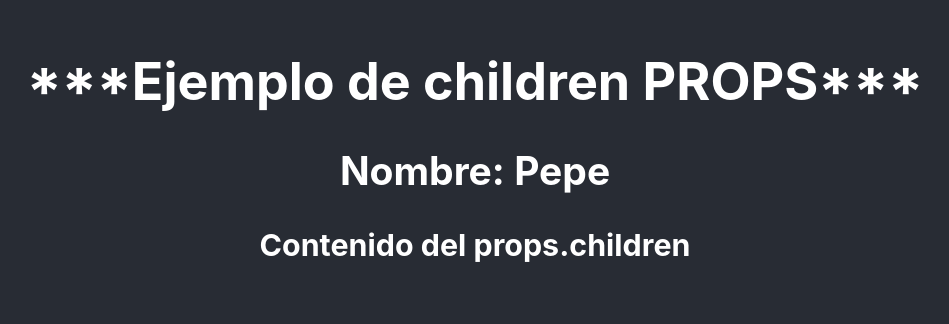
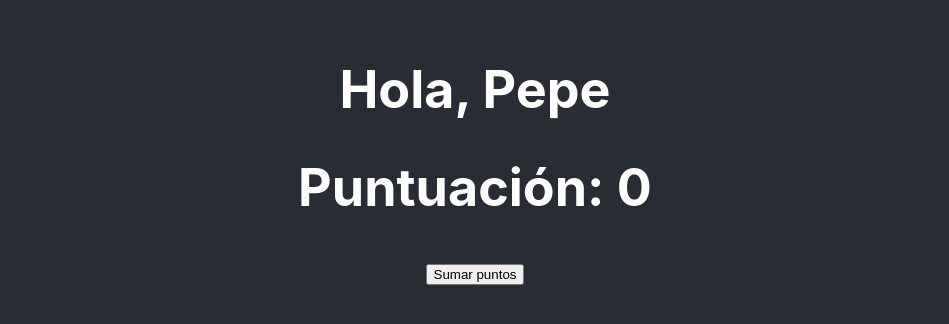
Before and after one commit to Marcoco759212/OpenBootcamp---ReactJS, a React (Create React App) app: page / in a window 1280 px wide. Shown: the part 246-570 px from the top of the page, without its empty margins (165-1114 px from the left). Built offline with nearby package versions, Linux system fonts and the light colour scheme.

Commit message:
Ejercicios de los videos (Ejemplo de componentes de estado | hooks y axios)

```diff
--- a/package.json
+++ b/package.json
@@ -6,6 +6,7 @@
     "@testing-library/jest-dom": "^5.16.5",
     "@testing-library/react": "^13.3.0",
     "@testing-library/user-event": "^13.5.0",
+    "axios": "^0.27.2",
     "react": "^18.2.0",
     "react-dom": "^18.2.0",
     "react-scripts": "5.0.1",
--- a/src/App.js
+++ b/src/App.js
@@ -6,6 +6,7 @@ import './App.css';
 // import Ejemplo2 from './hooks/Ejemplo2';
 // import ComponeteContext from './hooks/Ejemplo3';
 import Ejemplo4 from './hooks/Ejemplo4';
+import { ComponenteEstado } from './components/ComponenteEstado';
 
 function App() {
   return (
@@ -16,9 +17,10 @@ function App() {
         {/* <Ejemplo1></Ejemplo1> */}
         {/* <Ejemplo2></Ejemplo2> */}
         {/* <ComponeteContext></ComponeteContext> */}
-        <Ejemplo4 nombre={'Pepe'}>
+        {/* <Ejemplo4 nombre={'Pepe'}>
           <h3>Contenido del props.children</h3>
-        </Ejemplo4>
+        </Ejemplo4> */}
+        <ComponenteEstado></ComponenteEstado>
       </header>
     </div>
   );
--- /dev/null
+++ b/src/components/ComponenteEstado.jsx
@@ -0,0 +1,42 @@
+import axios from "axios";
+import React, {useState, useEffect} from "react";
+
+export const ComponenteEstado = () => {
+
+    const [partida, setPartida] = useState({
+        usuario: 'Pepe',
+        puntos: 0
+    });
+
+    useEffect(() => {
+        console.log(`Actualizando con useEffect nombre de usuario: ${partida.usuario}`);
+    },[partida]);
+
+    const obtenerUsuario = () => {
+        return axios.get('https://randomuser.me/api').then((resp) => {
+            if(resp.status === 200){
+                return resp.data.results[0].name.first
+            }else{
+                throw new Error('Error al obtener el usuario aleatorio')
+            }
+        }).catch((e) => console.error(`[Error] ${e}`))
+    }
+
+    const sumarPuntos = async () => {
+
+        const usr = await obtenerUsuario();
+
+        setPartida({
+            usuario: usr,
+            puntos: partida.puntos + 1
+        })
+    }
+
+    return (
+        <div>
+            <h1>Hola, {partida.usuario}</h1>
+            <h1> Puntuación: {partida.puntos} </h1>
+            <button onClick={sumarPuntos}>Sumar puntos</button>
+        </div>
+    )
+}
```
Also changed, not shown: 1 other file (tests, documents, lock files or other folders).
